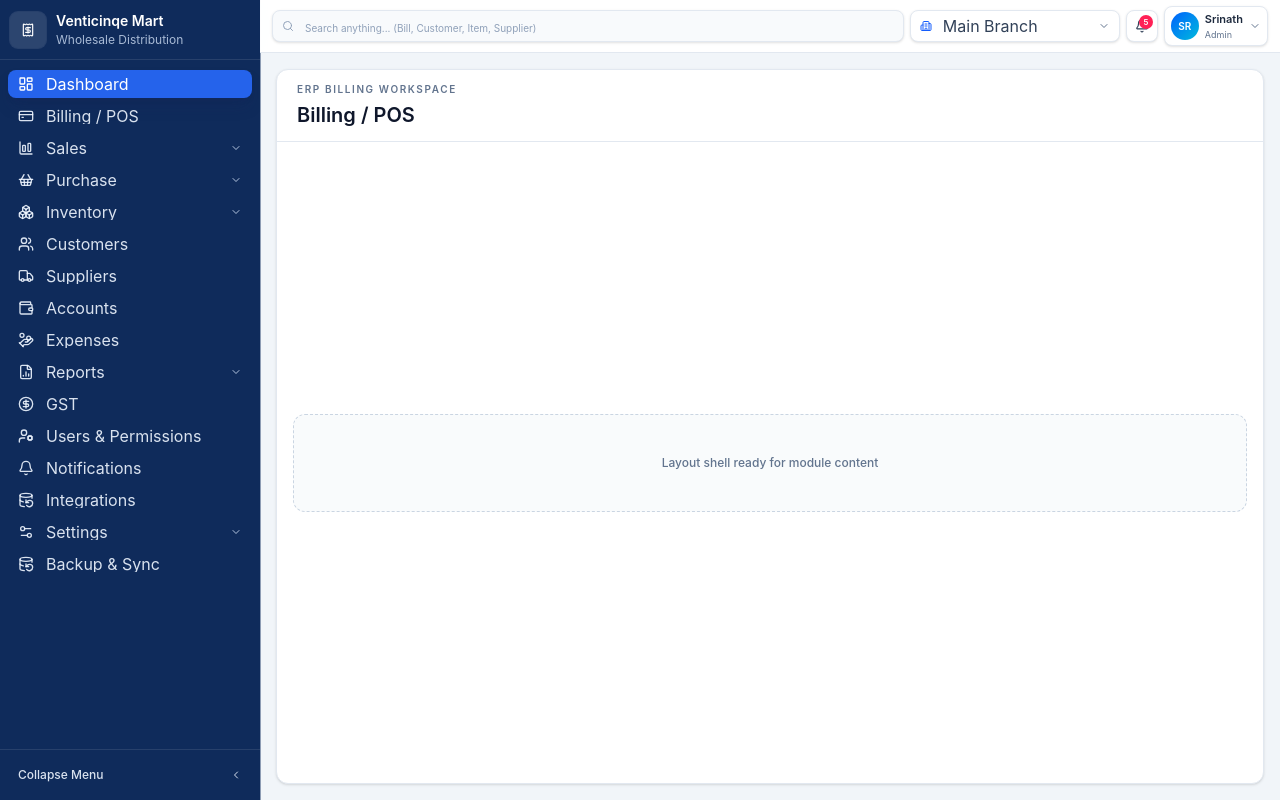
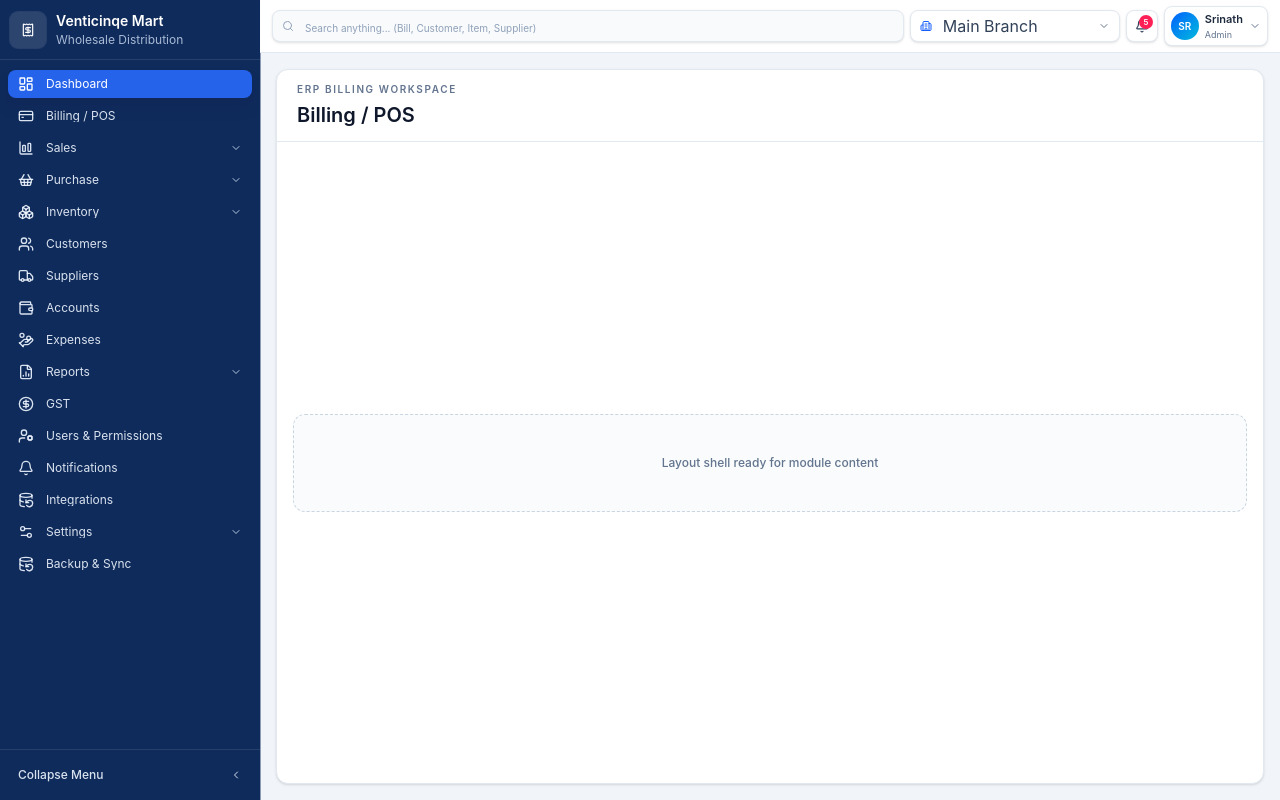
Before and after one commit to Vigneshr2003/Billing-Software, a React (Vite) app in the folder client/: page / in a window 1280 px wide. Built offline with nearby package versions, Linux system fonts and the light colour scheme.

Commit message:
sidebar ui updated

```diff
--- a/client/src/components/layout/sidebar/SidebarMenuItem.tsx
+++ b/client/src/components/layout/sidebar/SidebarMenuItem.tsx
@@ -56,7 +56,7 @@ function SidebarMenuItem({
           <Icon className="h-4 w-4 shrink-0" />
           <span
             className={[
-              "truncate whitespace-nowrap font-normal leading-none transition-all duration-300",
+              "truncate whitespace-nowrap font-normal text-[12px] leading-none transition-all duration-300",
               collapsed ? "w-0 opacity-0" : "w-auto opacity-100",
             ].join(" ")}
           >
```
